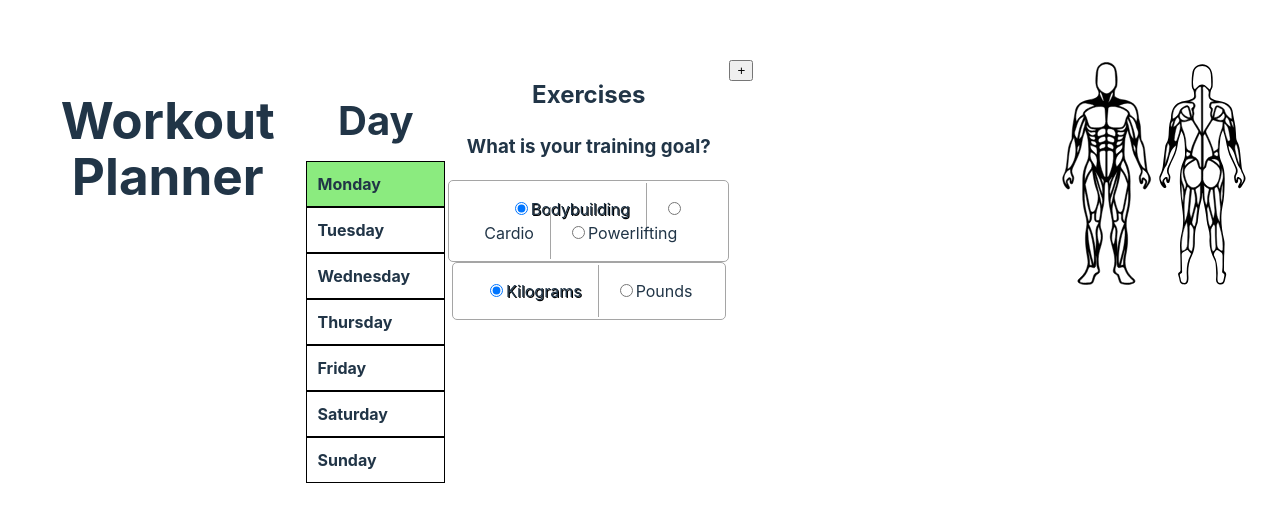
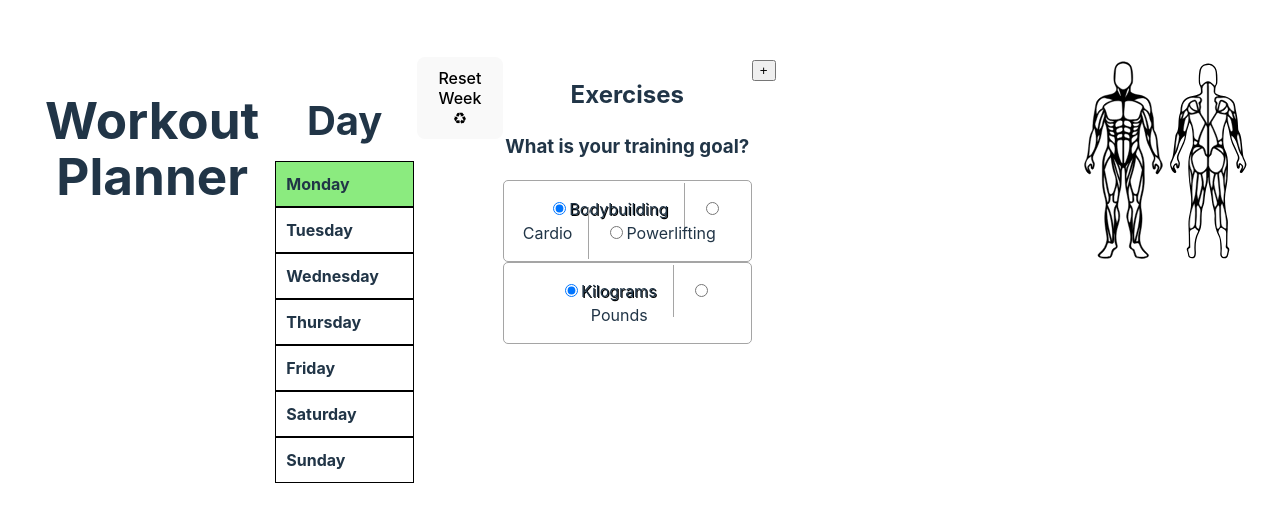
Before and after one commit to simon-s-99/workout-planner, a React (Vite) app: page / in a window 1280 px wide. Shown: the part 130-652 px from the top of the page. Built offline with nearby package versions, Linux system fonts and the light colour scheme.

Commit message:
Update App.tsx

```diff
--- a/src/App.tsx
+++ b/src/App.tsx
@@ -157,6 +157,7 @@ const App: React.FC = () => {
         selectedWeekday={selectedWeekday}
         setSelectedWeekday={setSelectedWeekday}
       />
+      <ResetLocalStorage />
 
       <Exercise
         weekday={selectedWeekday}
```
